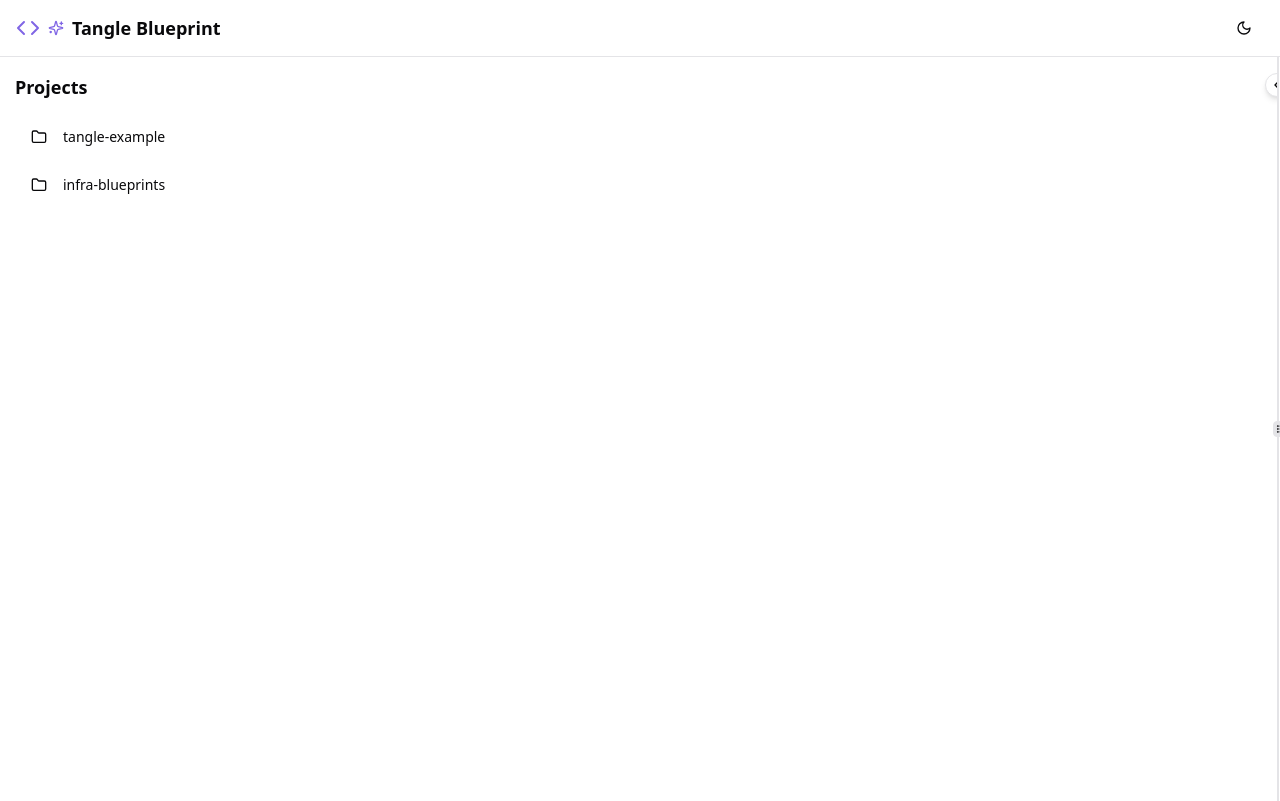
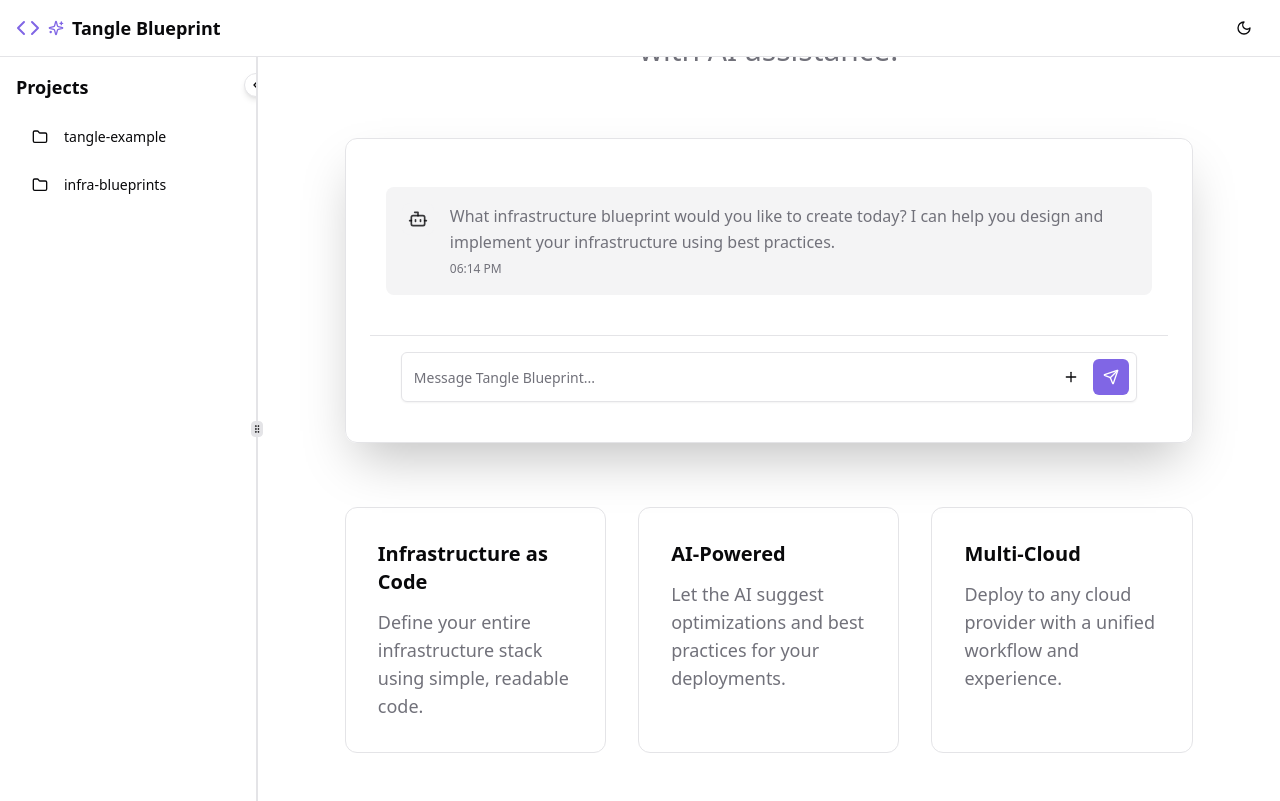
Before and after one commit to drewstone/tangle-forge-ai-coder, a React (Vite) app: page / in a window 1280 px wide. Built offline with nearby package versions, Linux system fonts and the light colour scheme.

Commit message:
Fix: Sidebar width and layout
Fixes the sidebar to have a bounded width, preventing it from taking up the entire screen and allowing the editor to be visible.

```diff
--- a/src/components/layout/Sidebar.tsx
+++ b/src/components/layout/Sidebar.tsx
@@ -6,7 +6,7 @@ import ProjectView from "../sidebar/ProjectView";
 import { ChevronLeft } from "lucide-react";
 import { Button } from "@/components/ui/button";
 import { useTheme } from "@/hooks/use-theme";
-import { ResizablePanel, ResizablePanelGroup } from "@/components/ui/resizable";
+import { ResizablePanel } from "@/components/ui/resizable";
 
 const Sidebar = () => {
   const activeProject = useActiveProject((state) => state.activeProject);
@@ -14,7 +14,6 @@ const Sidebar = () => {
   const { theme } = useTheme();
 
   return (
-    <ResizablePanelGroup direction="horizontal">
     <ResizablePanel
       defaultSize={20}
       minSize={15}
@@ -39,7 +38,6 @@ const Sidebar = () => {
         </div>
       </div>
     </ResizablePanel>
-    </ResizablePanelGroup>
   );
 };
 
```
Lines whose indentation alone changed are shown as unchanged.
